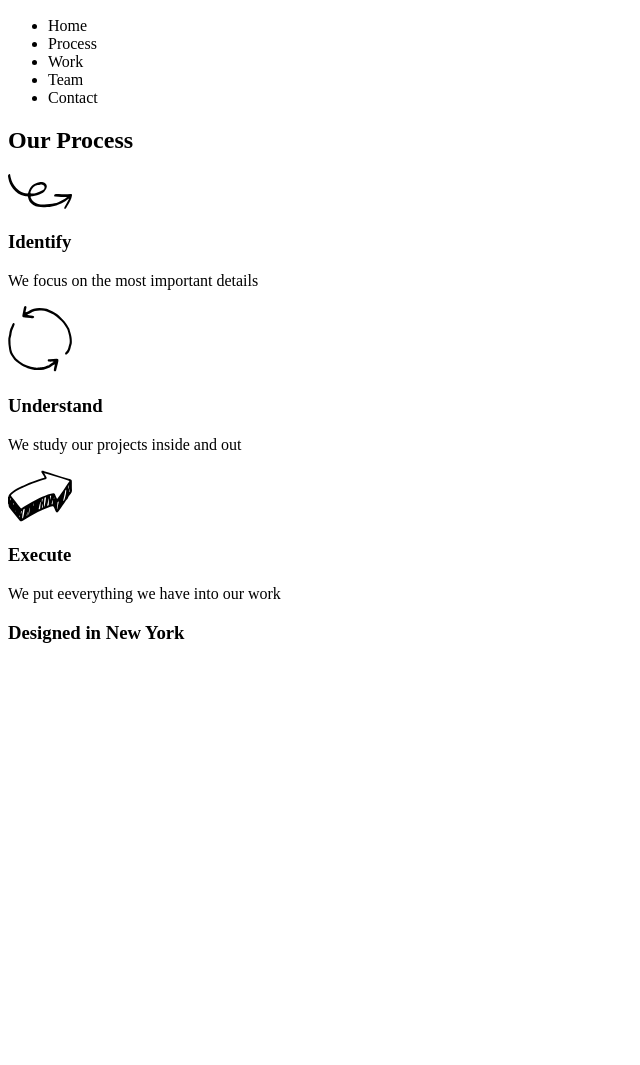
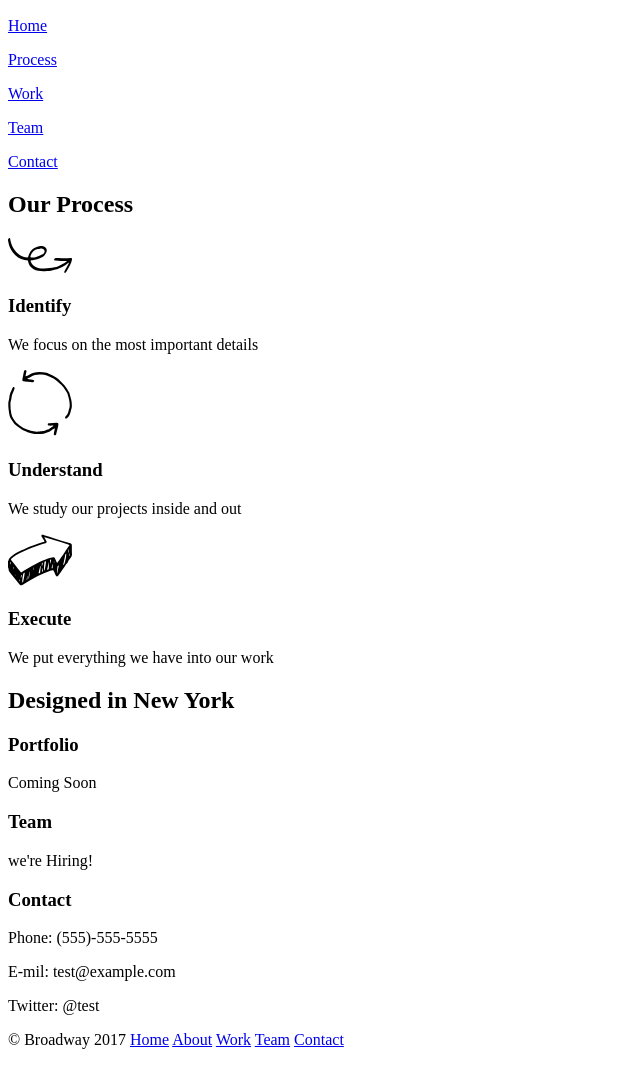
Before and after one commit to DanFortin2/broadway, a plain HTML site: page index.html in a window 1280 px wide. Shown: the part 50-1115 px from the top of the page, without its empty margins (0-640 px from the left). Before the commit the page ends 800 px from the top, so only its background shows below. Drawn offline with Linux system fonts and the light colour scheme.

Commit message:
most of the base structure of the site is now completed

```diff
--- a/index.html
+++ b/index.html
@@ -10,13 +10,11 @@
     <!--Navigation and Opening Banner-->
     <nav>
       <h1>Broadway Design</h1>
-      <ul>
-        <li>Home</li>
-        <li>Process</li>
-        <li>Work</li>
-        <li>Team</li>
-        <li>Contact</li>
-      </ul>
+      <p><a href="#home">Home</a></p>
+      <p><a href="#process">Process</a></p>
+      <p><a href="#work">Work</a></p>
+      <p><a href="#team">Team</a></p>
+      <p><a href="#contact">Contact</a></p>
     </nav>
 
     <!--Process outline-->
@@ -33,14 +31,34 @@
 
       <img src="./resources/images/execute.svg" alt="3d arrow pointing to the right">
       <h3>Execute</h3>
-      <p>We put eeverything we have into our work</p>
+      <p>We put everything we have into our work</p>
     </div>
 
     <!--Contact Section-->
     <div class="contact">
-      <h3>Designed in New York</h3>
+      <h2>Designed in New York</h3>
 
+      <h3>Portfolio</h3>
+      <p>Coming Soon</p>
+
+      <h3>Team</h3>
+      <p>we're Hiring!</p>
+
+      <h3>Contact</h3>
+      <p>Phone: (555)-555-5555</p>
+      <p>E-mil: test&#64;example.com</p>
+      <p>Twitter: &#64;test</p>
     </div>
+
+    <footer>
+      <p><span>&#169; Broadway 2017</span>
+        <a href="#home">Home</a>
+        <a href="#about">About</a>
+        <a href="#work">Work</a>
+        <a href="#team">Team</a>
+        <a href="#contact">Contact</a>
+      </p>
+    </footer>
 
   </body>
 </html>
```
